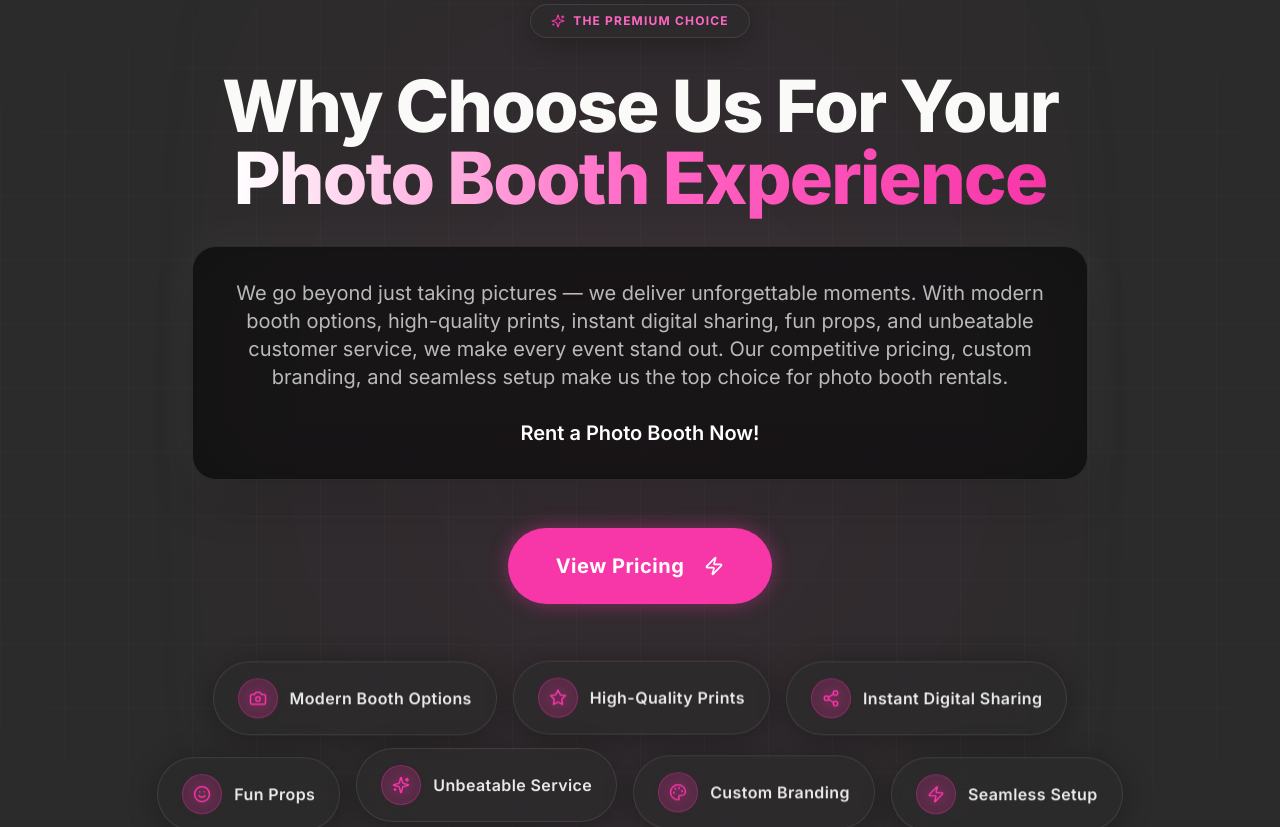
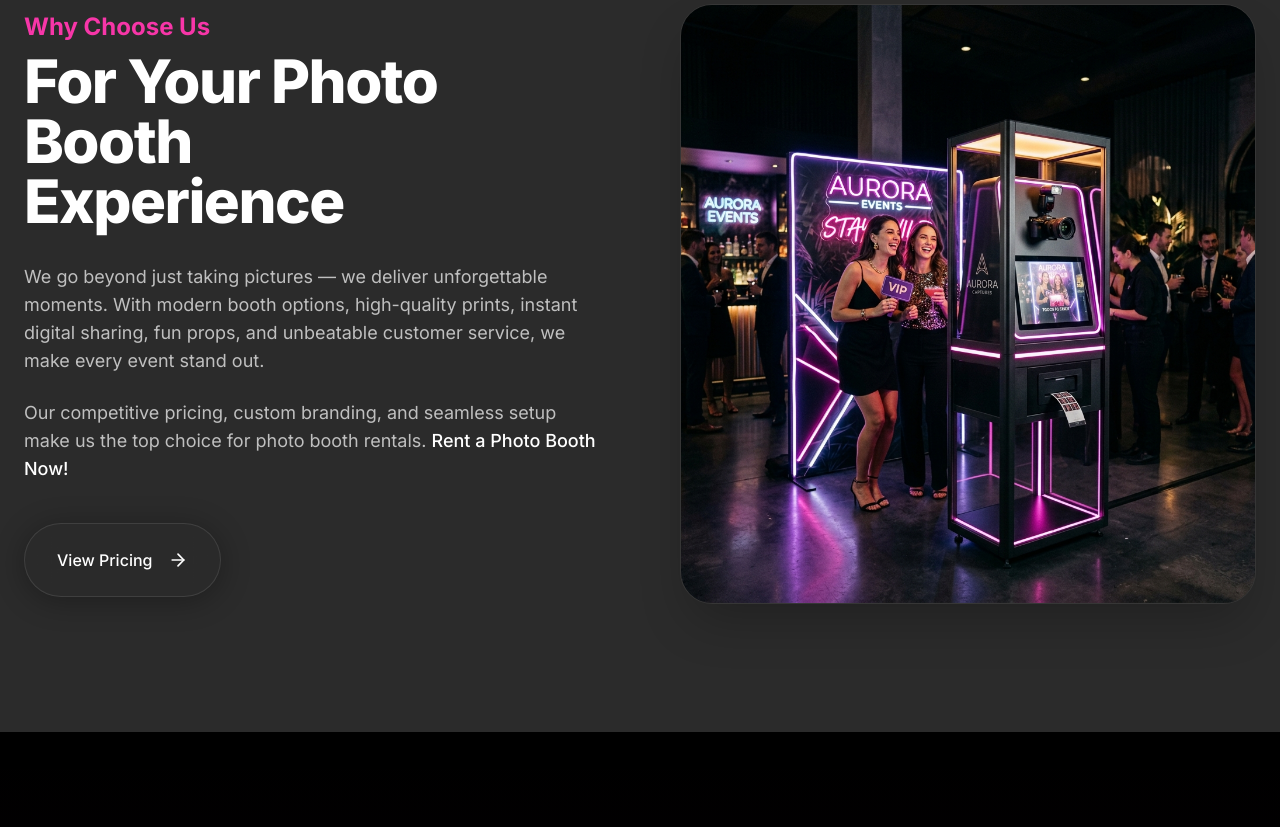
Before and after one commit to Sharmeen-Rauf/peekaboothusa, a Next.js app: page / in a window 1280 px wide. Shown: the part 1440-2267 px from the top of the page. Built offline with nearby package versions, Linux system fonts and the light colour scheme.

Commit message:
feat: add WhyChooseUs section component with promotional image asset

```diff
--- a/components/sections/WhyChooseUs.tsx
+++ b/components/sections/WhyChooseUs.tsx
@@ -2,111 +2,69 @@
 
 import { motion } from "framer-motion";
 import { Button } from "@/components/ui/Button";
-import { Sparkles, Camera, Share2, Smile, Star, Palette, Zap } from "lucide-react";
-
-const features = [
-  { text: "Modern Booth Options", icon: Camera },
-  { text: "High-Quality Prints", icon: Star },
-  { text: "Instant Digital Sharing", icon: Share2 },
-  { text: "Fun Props", icon: Smile },
-  { text: "Unbeatable Service", icon: Sparkles },
-  { text: "Custom Branding", icon: Palette },
-  { text: "Seamless Setup", icon: Zap },
-];
+import { ArrowRight } from "lucide-react";
 
 export default function WhyChooseUs() {
   return (
-    <section className="py-24 md:py-32 relative overflow-hidden bg-surface">
-      {/* Abstract Glowing Background */}
-      <div className="absolute inset-0 pointer-events-none">
-        <div className="absolute top-0 left-1/2 -translate-x-1/2 w-full max-w-4xl h-full bg-[radial-gradient(ellipse_at_center,_var(--tw-gradient-stops))] from-brand-neon/10 via-brand-neon/5 to-transparent blur-2xl opacity-50"></div>
+    <section className="py-24 md:py-32 relative bg-surface overflow-hidden">
+      <div className="container mx-auto px-6 max-w-7xl">
+        <div className="flex flex-col lg:flex-row items-center gap-12 lg:gap-20">
 
-        {/* Subtle grid pattern overlay */}
-        <div className="absolute inset-0 bg-[linear-gradient(to_right,#ffffff05_1px,transparent_1px),linear-gradient(to_bottom,#ffffff05_1px,transparent_1px)] bg-[size:4rem_4rem] [mask-image:radial-gradient(ellipse_80%_50%_at_50%_50%,#000_70%,transparent_100%)]"></div>
-      </div>
+          {/* Left Column: Text Content */}
+          <motion.div
+            initial={{ opacity: 0, x: -30 }}
+            whileInView={{ opacity: 1, x: 0 }}
+            viewport={{ once: true }}
+            transition={{ duration: 0.8, ease: [0.16, 1, 0.3, 1] }}
+            className="w-full lg:w-1/2 flex flex-col items-start"
+          >
+            <h3 className="text-xl md:text-2xl font-bold text-brand-neon mb-2">
+              Why Choose Us
+            </h3>
 
-      <div className="container mx-auto px-6 relative z-10">
-        <div className="max-w-4xl mx-auto text-center">
+            <h2 className="text-4xl md:text-5xl lg:text-6xl font-extrabold tracking-tight text-white mb-8 leading-[1.1]">
+              For Your Photo Booth <br className="hidden md:block"/> Experience
+            </h2>
 
-          <motion.div
-            initial={{ opacity: 0, scale: 0.8 }}
-            whileInView={{ opacity: 1, scale: 1 }}
-            viewport={{ once: true }}
-            className="inline-flex items-center gap-2 px-5 py-2 rounded-full glass border border-brand-neon/30 text-brand-glow text-xs uppercase tracking-widest font-bold mb-8 shadow-[0_0_20px_rgba(247,54,168,0.2)]"
-          >
-            <Sparkles size={14} className="text-brand-neon" />
-            <span>The Premium Choice</span>
+            <div className="space-y-6 text-base md:text-lg text-white/70 leading-relaxed max-w-xl">
+              <p>
+                We go beyond just taking pictures — we deliver unforgettable moments. With modern booth options, high-quality prints, instant digital sharing, fun props, and unbeatable customer service, we make every event stand out.
+              </p>
+              <p>
+                Our competitive pricing, custom branding, and seamless setup make us the top choice for photo booth rentals. <span className="text-white font-medium">Rent a Photo Booth Now!</span>
+              </p>
+            </div>
+
+            <div className="mt-10">
+              <Button size="md" variant="glass" className="px-8 py-6 text-base rounded-full border-white/20 hover:border-brand-neon/50 group">
+                View Pricing
+                <ArrowRight className="w-5 h-5 ml-2 group-hover:translate-x-1 transition-transform" />
+              </Button>
+            </div>
           </motion.div>
 
-          <motion.h2
-            initial={{ opacity: 0, y: 30 }}
-            whileInView={{ opacity: 1, y: 0 }}
+          {/* Right Column: Image */}
+          <motion.div
+            initial={{ opacity: 0, x: 30 }}
+            whileInView={{ opacity: 1, x: 0 }}
             viewport={{ once: true }}
-            transition={{ delay: 0.2 }}
-            className="text-4xl md:text-5xl lg:text-7xl font-extrabold tracking-tight mb-8 leading-tight"
+            transition={{ duration: 0.8, delay: 0.2, ease: [0.16, 1, 0.3, 1] }}
+            className="w-full lg:w-1/2"
           >
-            Why Choose Us For Your <br className="hidden md:block"/>
-            <span className="text-transparent bg-clip-text bg-gradient-to-r from-white via-brand-glow to-brand-neon">
-              Photo Booth Experience
-            </span>
-          </motion.h2>
+            <div className="relative rounded-[2rem] overflow-hidden shadow-2xl border border-white/5 aspect-[4/3] md:aspect-auto md:h-[600px] w-full group">
+              {/* Subtle hover glow */}
+              <div className="absolute inset-0 bg-brand-neon/20 opacity-0 group-hover:opacity-100 transition-opacity duration-700 z-10 pointer-events-none mix-blend-overlay"></div>
 
-          <motion.div
-            initial={{ opacity: 0, y: 30 }}
-            whileInView={{ opacity: 1, y: 0 }}
-            viewport={{ once: true }}
-            transition={{ delay: 0.4 }}
-            className="relative"
-          >
-            {/* Glass panel behind text for emphasis */}
-            <div className="absolute inset-0 bg-white/5 rounded-3xl blur-xl"></div>
-            <p className="relative text-lg md:text-xl text-white/70 leading-relaxed mb-12 p-6 md:p-8 rounded-3xl glass-panel border border-white/10 shadow-2xl">
-              We go beyond just taking pictures — we deliver unforgettable moments. With modern booth options, high-quality prints, instant digital sharing, fun props, and unbeatable customer service, we make every event stand out. Our competitive pricing, custom branding, and seamless setup make us the top choice for photo booth rentals.
-              <br/><br/>
-              <span className="text-white font-semibold text-xl">Rent a Photo Booth Now!</span>
-            </p>
+              {/* eslint-disable-next-line @next/next/no-img-element */}
+              <img
+                src="/premium-photobooth.png"
+                alt="Premium Photo Booth Experience"
+                className="w-full h-full object-cover object-center group-hover:scale-105 transition-transform duration-700"
+              />
+            </div>
           </motion.div>
 
-          <motion.div
-            initial={{ opacity: 0, y: 20 }}
-            whileInView={{ opacity: 1, y: 0 }}
-            viewport={{ once: true }}
-            transition={{ delay: 0.6 }}
-            className="mb-16"
-          >
-            <Button size="lg" variant="secondary" className="px-12 py-6 text-xl tracking-wide font-bold group">
-              View Pricing
-              <Zap className="w-5 h-5 ml-3 group-hover:rotate-12 transition-transform" />
-            </Button>
-          </motion.div>
         </div>
-
-        {/* Floating Features Flex Wrap */}
-        <motion.div
-          initial={{ opacity: 0, y: 40 }}
-          whileInView={{ opacity: 1, y: 0 }}
-          viewport={{ once: true }}
-          transition={{ delay: 0.8 }}
-          className="flex flex-wrap justify-center gap-4 max-w-5xl mx-auto relative z-20"
-        >
-          {features.map((feature, i) => (
-            <motion.div
-              key={i}
-              whileHover={{ scale: 1.05, y: -5 }}
-              animate={{ y: [0, -10, 0] }}
-              transition={{
-                y: { duration: 3 + (i % 3), repeat: Infinity, ease: "easeInOut", delay: i * 0.2 },
-                scale: { duration: 0.2 }
-              }}
-              className="glass px-6 py-4 rounded-full flex items-center gap-3 border border-white/10 shadow-lg cursor-default bg-black/40 backdrop-blur-xl"
-            >
-              <div className="w-10 h-10 rounded-full bg-brand-neon/20 flex items-center justify-center border border-brand-neon/30">
-                <feature.icon size={18} className="text-brand-neon drop-shadow-[0_0_8px_rgba(247,54,168,0.8)]" />
-              </div>
-              <span className="font-semibold text-white/90 tracking-wide">{feature.text}</span>
-            </motion.div>
-          ))}
-        </motion.div>
       </div>
     </section>
   );
```
Also changed, not shown: public/premium-photobooth.png (added).
